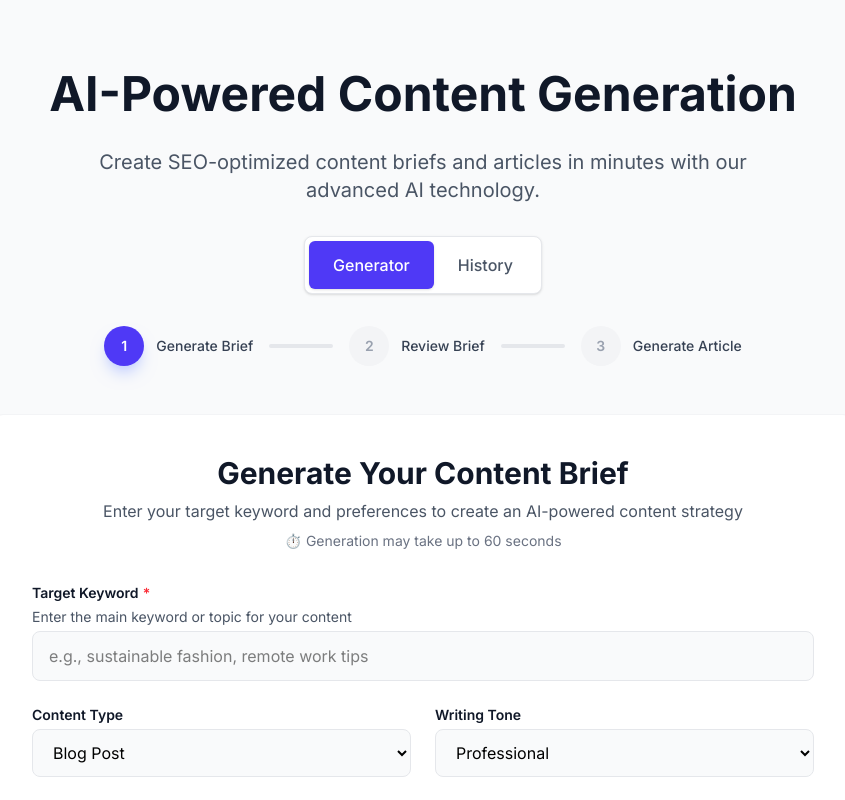
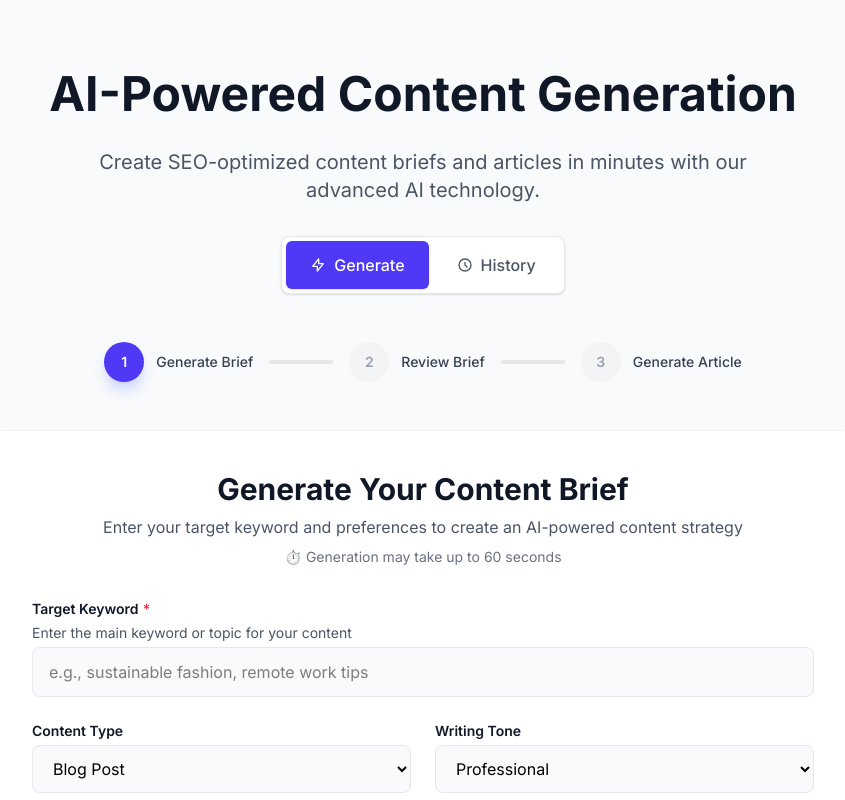
Before and after one commit to di-su/adaptify, a Next.js app in the folder frontend/: page / in a window 1280 px wide. Shown: the top 800 px of the page, without its empty margins (217-1062 px from the left). Built offline with nearby package versions, Linux system fonts and the light colour scheme; no server answers.

Commit message:
move save

```diff
--- a/frontend/app/page.tsx
+++ b/frontend/app/page.tsx
@@ -34,9 +34,26 @@ export default function Home() {
     setBrief(null);
   };
 
-  const handleArticleGenerated = (newArticle: ArticleResponse) => {
+  const handleArticleGenerated = async (newArticle: ArticleResponse) => {
     setArticle(newArticle);
     setStage('article');
+
+    // Auto-save to Firebase
+    if (briefFormData) {
+      try {
+        const { saveArticle } = await import('@/lib/articleService');
+        await saveArticle({
+          title: newArticle.title,
+          content: newArticle.content,
+          keywords: briefFormData.keyword,
+          contentType: briefFormData.content_type,
+          tone: briefFormData.tone,
+          targetAudience: briefFormData.target_audience
+        });
+      } catch (error) {
+        console.error('Failed to save article:', error);
+      }
+    }
   };
 
   const goToStage = (newStage: Stage) => {
@@ -66,28 +83,47 @@ export default function Home() {
         </div>
 
         {/* Tab Navigation */}
-        <div className="flex justify-center mb-8">
+        <div className="flex justify-center mb-12">
           <div className="bg-white rounded-lg shadow-sm border border-gray-200 p-1">
+            <div className="flex space-x-1">
               <button
                 onClick={() => setActiveTab('generator')}
-              className={`px-6 py-3 rounded-md font-medium transition-all ${
-                activeTab === 'generator'
-                  ? 'bg-indigo-600 text-white shadow-sm'
-                  : 'text-gray-600 hover:text-gray-900'
+                disabled={loading}
+                className={`px-6 py-3 rounded-md font-medium transition-all duration-200 ${
+                  loading
+                    ? 'cursor-not-allowed opacity-50 text-gray-400'
+                    : activeTab === 'generator'
+                      ? 'bg-indigo-600 text-white shadow-sm cursor-pointer'
+                      : 'text-gray-600 hover:text-gray-900 hover:bg-gray-50 hover:shadow-sm cursor-pointer'
                 }`}
               >
-              Generator
+                <div className="flex items-center space-x-2">
+                  <svg className="w-4 h-4" fill="none" stroke="currentColor" viewBox="0 0 24 24">
+                    <path strokeLinecap="round" strokeLinejoin="round" strokeWidth={2} d="M13 10V3L4 14h7v7l9-11h-7z" />
+                  </svg>
+                  <span>Generate</span>
+                </div>
               </button>
+
               <button
                 onClick={() => setActiveTab('history')}
-              className={`px-6 py-3 rounded-md font-medium transition-all ${
-                activeTab === 'history'
-                  ? 'bg-indigo-600 text-white shadow-sm'
-                  : 'text-gray-600 hover:text-gray-900'
+                disabled={loading}
+                className={`px-6 py-3 rounded-md font-medium transition-all duration-200 ${
+                  loading
+                    ? 'cursor-not-allowed opacity-50 text-gray-400'
+                    : activeTab === 'history'
+                      ? 'bg-indigo-600 text-white shadow-sm cursor-pointer'
+                      : 'text-gray-600 hover:text-gray-900 hover:bg-gray-50 hover:shadow-sm cursor-pointer'
                 }`}
               >
-              History
+                <div className="flex items-center space-x-2">
+                  <svg className="w-4 h-4" fill="none" stroke="currentColor" viewBox="0 0 24 24">
+                    <path strokeLinecap="round" strokeLinejoin="round" strokeWidth={2} d="M12 8v4l3 3m6-3a9 9 0 11-18 0 9 9 0 0118 0z" />
+                  </svg>
+                  <span>History</span>
+                </div>
               </button>
+            </div>
           </div>
         </div>
 
@@ -265,15 +301,7 @@ export default function Home() {
                 </div>
               </div>
 
-              <ArticleDisplay
-                article={article}
-                briefData={briefFormData ? {
-                  keywords: briefFormData.keyword,
-                  contentType: briefFormData.content_type,
-                  tone: briefFormData.tone,
-                  targetAudience: briefFormData.target_audience
-                } : undefined}
-              />
+              <ArticleDisplay article={article} />
             </div>
           )}
         </div>
--- a/frontend/components/ArticleDisplay.tsx
+++ b/frontend/components/ArticleDisplay.tsx
@@ -1,8 +1,7 @@
 'use client';
 
 import { ArticleResponse } from '@/lib/types';
-import { useState, useEffect } from 'react';
-import { saveArticle } from '@/lib/articleService';
+import { useState } from 'react';
 
 interface ArticleDisplayProps {
   article: ArticleResponse;
@@ -39,26 +38,6 @@ export default function ArticleDisplay({ article, briefData }: ArticleDisplayPro
     URL.revokeObjectURL(url);
   };
 
-  useEffect(() => {
-    const autoSave = async () => {
-      if (!briefData) return;
-
-      try {
-        await saveArticle({
-          title: article.title,
-          content: article.content,
-          keywords: briefData.keywords,
-          contentType: briefData.contentType,
-          tone: briefData.tone,
-          targetAudience: briefData.targetAudience
-        });
-      } catch (error) {
-        console.error('Failed to save article:', error);
-      }
-    };
-
-    autoSave();
-  }, [article, briefData]);
 
   return (
     <div className="bg-white rounded-lg shadow-lg p-6">
@@ -75,13 +54,13 @@ export default function ArticleDisplay({ article, briefData }: ArticleDisplayPro
         <div className="flex gap-2">
           <button
             onClick={handleCopy}
-            className="px-4 py-2 bg-blue-600 text-white rounded-lg hover:bg-blue-700 transition-colors"
+            className="px-4 py-2 bg-blue-600 text-white rounded-lg hover:bg-blue-700 transition-colors cursor-pointer"
           >
             {copied ? 'Copied!' : 'Copy'}
           </button>
           <button
             onClick={handleDownload}
-            className="px-4 py-2 bg-green-600 text-white rounded-lg hover:bg-green-700 transition-colors"
+            className="px-4 py-2 bg-green-600 text-white rounded-lg hover:bg-green-700 transition-colors cursor-pointer"
           >
             Download
           </button>
--- a/frontend/components/History.tsx
+++ b/frontend/components/History.tsx
@@ -122,14 +122,20 @@ export default function History() {
                   </div>
                   <div className="flex gap-2 mt-4">
                     <button
-                      onClick={() => handleCopy(article)}
-                      className="px-3 py-2 bg-blue-600 text-white rounded text-sm hover:bg-blue-700 transition-colors"
+                      onClick={(e) => {
+                        e.stopPropagation();
+                        handleCopy(article);
+                      }}
+                      className="px-3 py-2 bg-blue-600 text-white rounded text-sm hover:bg-blue-700 transition-colors cursor-pointer"
                     >
                       {copiedId === article.id ? 'Copied!' : 'Copy'}
                     </button>
                     <button
-                      onClick={() => handleDownload(article)}
-                      className="px-3 py-2 bg-green-600 text-white rounded text-sm hover:bg-green-700 transition-colors"
+                      onClick={(e) => {
+                        e.stopPropagation();
+                        handleDownload(article);
+                      }}
+                      className="px-3 py-2 bg-green-600 text-white rounded text-sm hover:bg-green-700 transition-colors cursor-pointer"
                     >
                       Download
                     </button>
```
Lines whose indentation alone changed are shown as unchanged.
